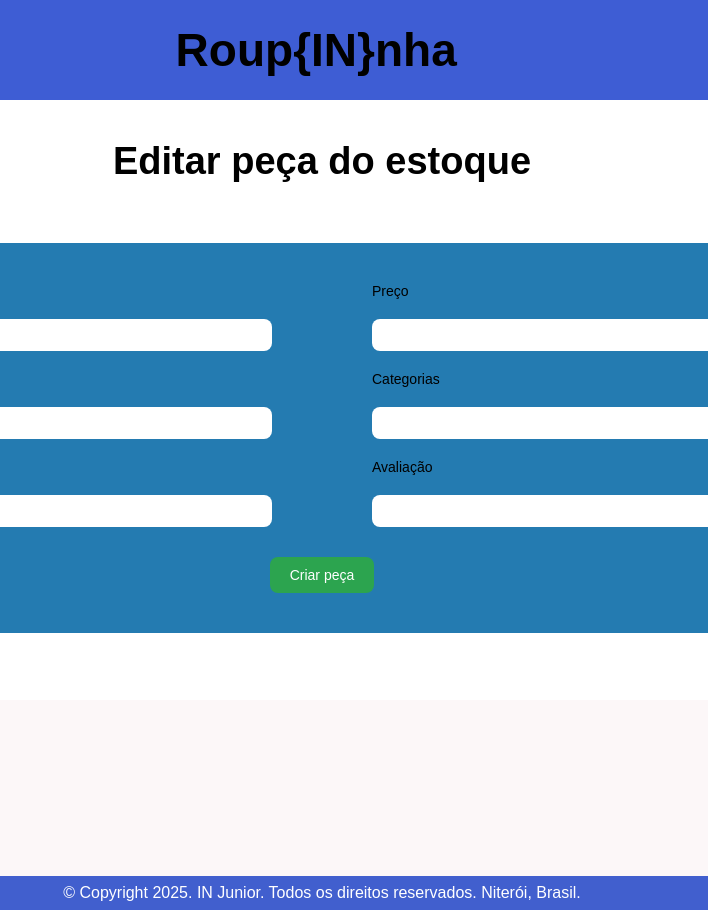
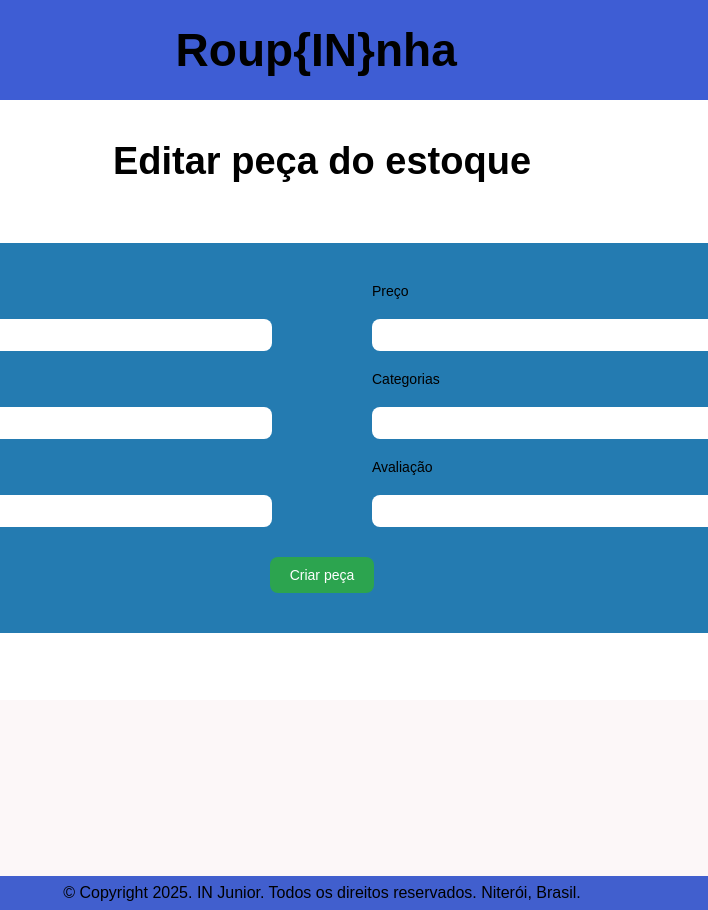
Before and after one commit to gabrieltrindade-dev/tarefa-api-promises-InJunior, a plain HTML site: page editar-page/editar.html in a window 1280 px wide. Shown: the full height of the page, 318-1026 px from the left. Drawn offline with Linux system fonts and the light colour scheme.

Commit message:
fix: ajuste cor

```diff
--- a/adicionar-page/style.css
+++ b/adicionar-page/style.css
@@ -168,6 +168,6 @@ footer {
   display: flex;
   justify-content: center;
   align-items: center;
-  color: #ffffff;
+  color: #000000;
   text-align: center;
 }
--- a/editar-page/style.css
+++ b/editar-page/style.css
@@ -168,6 +168,6 @@ footer {
   display: flex;
   justify-content: center;
   align-items: center;
-  color: #ffffff;
+  color: #000000;
   text-align: center;
 }
```
